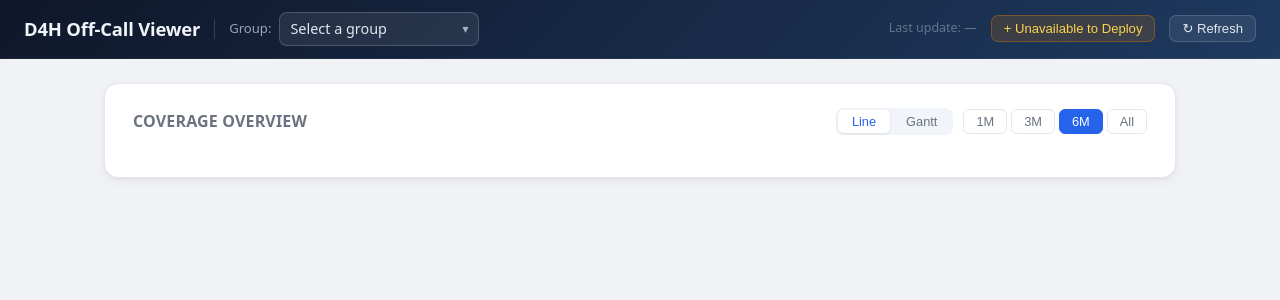
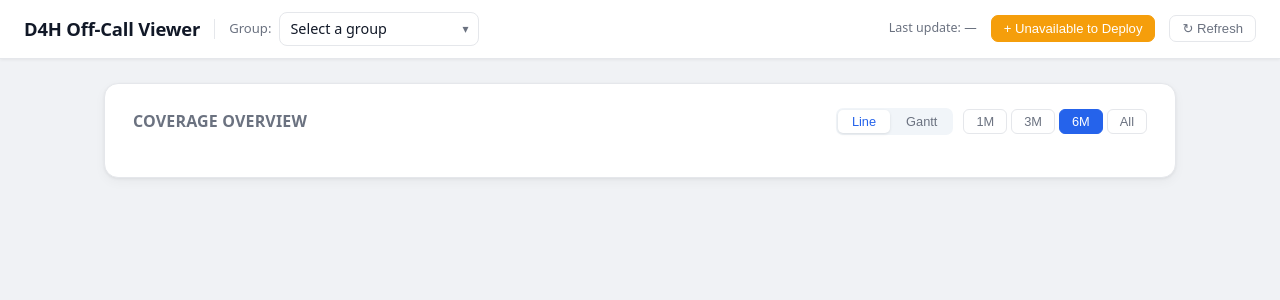
Before and after one commit to alexwhitlock/d4h-off-call, a Flask app: page / in a window 1280 px wide. Shown: the top 300 px of the page. Run offline with Flask 3, Linux system fonts and the light colour scheme; data that the repository does not hold is empty.

Commit message:
Replace gradient/glassy header with clean white design
Swap dark gradient header and frosted-glass controls for a consistent
white header that matches the card design system below it. Solid amber
CTA button replaces the glassy amber, ghost style for Refresh.

Co-Authored-By: Claude Sonnet 4.6 <noreply@anthropic.com>

```diff
--- a/templates/index.html
+++ b/templates/index.html
@@ -13,7 +13,6 @@
     --text-muted: #6b7280;
     --border: #e5e7eb;
     --accent: #2563eb;
-    --header-bg: #0f172a;
   }
 
   *, *::before, *::after { box-sizing: border-box; }
@@ -29,11 +28,11 @@
 
   /* ---- Header ---- */
   .header {
-    background: var(--header-bg);
-    background-image: linear-gradient(135deg, #0f172a 0%, #1e3a5f 100%);
-    color: #f1f5f9;
+    background: #ffffff;
+    color: var(--text);
     padding: 12px 24px;
-    border-bottom: 1px solid rgba(255,255,255,0.06);
+    border-bottom: 1px solid var(--border);
+    box-shadow: 0 1px 3px rgba(0,0,0,0.06);
   }
   .header-row {
     display: flex;
@@ -41,23 +40,23 @@
     gap: 14px;
     flex-wrap: wrap;
   }
-  .header h1 { margin: 0; font-size: 1.15rem; font-weight: 700; letter-spacing: -0.01em; white-space: nowrap; }
-  .header-divider { width: 1px; height: 20px; background: rgba(255,255,255,0.15); flex-shrink: 0; }
+  .header h1 { margin: 0; font-size: 1.15rem; font-weight: 700; letter-spacing: -0.01em; white-space: nowrap; color: var(--text); }
+  .header-divider { width: 1px; height: 20px; background: var(--border); flex-shrink: 0; }
   .header-spacer { flex: 1; }
 
   #refreshBtn {
-    background: rgba(255,255,255,0.08);
-    color: #e2e8f0;
-    border: 1px solid rgba(255,255,255,0.15);
+    background: transparent;
+    color: var(--text-muted);
+    border: 1px solid var(--border);
     border-radius: 7px;
     padding: 5px 12px;
     font-size: 0.82rem;
     cursor: pointer;
-    transition: background 0.15s;
+    transition: background 0.15s, border-color 0.15s, color 0.15s;
     white-space: nowrap;
     flex-shrink: 0;
   }
-  #refreshBtn:hover:not(:disabled) { background: rgba(255,255,255,0.15); }
+  #refreshBtn:hover:not(:disabled) { background: #f1f5f9; border-color: #d1d5db; color: var(--text); }
   #refreshBtn:disabled { opacity: 0.45; cursor: default; }
 
   /* ---- Group selector ---- */
@@ -66,7 +65,7 @@
     align-items: center;
     gap: 8px;
   }
-  .group-row label { font-size: 0.82rem; color: #94a3b8; white-space: nowrap; }
+  .group-row label { font-size: 0.82rem; color: var(--text-muted); white-space: nowrap; }
 
   .custom-select { position: relative; min-width: 200px; }
 
@@ -75,22 +74,22 @@
     align-items: center;
     justify-content: space-between;
     padding: 5px 10px;
-    background: rgba(255,255,255,0.08);
-    border: 1px solid rgba(255,255,255,0.18);
+    background: #fff;
+    border: 1px solid var(--border);
     border-radius: 8px;
     cursor: pointer;
     font-size: 0.9rem;
-    color: #e2e8f0;
+    color: var(--text);
     gap: 8px;
     user-select: none;
     transition: background 0.12s, border-color 0.12s;
   }
-  .custom-select-trigger:hover { background: rgba(255,255,255,0.13); }
+  .custom-select-trigger:hover { background: #f8fafc; border-color: #d1d5db; }
   .custom-select.open .custom-select-trigger {
-    border-color: rgba(255,255,255,0.35);
-    background: rgba(255,255,255,0.15);
-  }
-  .custom-select-arrow { font-size: 0.75rem; opacity: 0.7; transition: transform 0.15s; flex-shrink: 0; }
+    border-color: var(--accent);
+    background: #fff;
+  }
+  .custom-select-arrow { font-size: 0.75rem; color: var(--text-muted); transition: transform 0.15s; flex-shrink: 0; }
   .custom-select.open .custom-select-arrow { transform: rotate(180deg); }
 
   .custom-select-dropdown {
@@ -145,7 +144,7 @@
   .dropdown-item .star-icon:hover { color: #f59e0b; background: rgba(245,158,11,0.1); }
   .dropdown-item .star-icon.fav { color: #f59e0b; }
 
-  .meta { font-size: 0.78rem; color: #64748b; white-space: nowrap; }
+  .meta { font-size: 0.78rem; color: var(--text-muted); white-space: nowrap; }
 
   /* ---- Zoom buttons ---- */
   .zoom-btns { display: flex; gap: 2px; }
@@ -333,8 +332,8 @@
   .actions-cell { display: flex; gap: 5px; flex-wrap: nowrap; }
 
   /* ---- Add unavailable button ---- */
-  #addUnavailBtn { background: rgba(217,119,6,0.18); color: #fcd34d; border: 1px solid rgba(217,119,6,0.4); border-radius: 7px; padding: 5px 12px; font-size: 0.82rem; font-weight: 500; cursor: pointer; transition: background 0.15s; white-space: nowrap; flex-shrink: 0; }
-  #addUnavailBtn:hover { background: rgba(217,119,6,0.3); }
+  #addUnavailBtn { background: #f59e0b; color: #fff; border: 1px solid #f59e0b; border-radius: 7px; padding: 5px 12px; font-size: 0.82rem; font-weight: 500; cursor: pointer; transition: background 0.15s, border-color 0.15s; white-space: nowrap; flex-shrink: 0; }
+  #addUnavailBtn:hover { background: #d97706; border-color: #d97706; }
 
   /* ---- Modals ---- */
   .modal-overlay { position: fixed; inset: 0; background: rgba(0,0,0,0.45); z-index: 2000; display: flex; align-items: center; justify-content: center; padding: 20px; }
@@ -1520,8 +1519,9 @@ function openAddUnavail() {
   document.getElementById("unavailModalTitle").textContent = "Add Unavailable to Deploy";
   document.getElementById("memberPickerSection").style.display = "";
   document.getElementById("memberLabelSection").style.display  = "none";
-  document.getElementById("unavailStart").value  = "";
-  document.getElementById("unavailEnd").value    = "";
+  const _today = new Date().toISOString().slice(0, 10);
+  document.getElementById("unavailStart").value  = _today + "T00:00";
+  document.getElementById("unavailEnd").value    = _today + "T00:00";
   document.getElementById("unavailNotes").value  = "";
   document.getElementById("memberSearch").value  = "";
   updateUnavailDuration();
```
